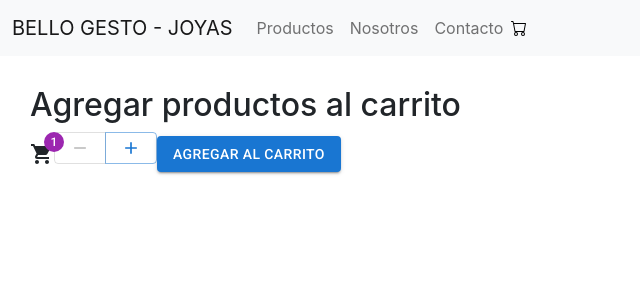
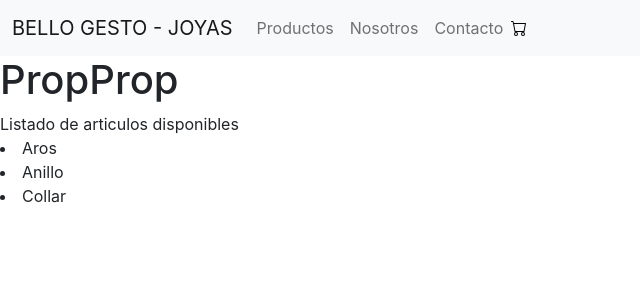
Before and after one commit to ValenzuelaManuel/belloGesto, a React (Create React App) app: page / in a window 1280 px wide. Shown: the top 300 px of the page, without its empty margins (0-640 px from the left). Built offline with nearby package versions, Linux system fonts and the light colour scheme.

Commit message:
Incluyo PROPS para desafio LANDING

```diff
--- a/src/App.js
+++ b/src/App.js
@@ -2,13 +2,14 @@ import './App.css';
 import ItemListContainer from './components/ItemListContainer';
 import NavBar from './components/NavBar';
 
-function App() {
+export default function App({props}) {
+  const productos = ["Aros", "Anillo", "Collar"]
   return (
     <div>
       <NavBar/>
-      <ItemListContainer/>
+      <h1>PropProp</h1>
+      <span>{props}</span>
+      <ItemListContainer items={productos}/>
     </div>
   );
 }
-
-export default App;
--- a/src/components/ItemListContainer.js
+++ b/src/components/ItemListContainer.js
@@ -1,8 +1,16 @@
 import React from "react";
 import ItemCount from "./ItemCount";
 
-export default function ItemListContainer () {
-    return (
-        <ItemCount initial={1} stockInicial={5} />
-    )
+export default function ItemListContainer (props) {
+    const {items} = props;
+
+    return <div>
+        {items.map((productoUnitario) => {
+      return(
+        <li>
+          {productoUnitario}
+        </li>
+      )
+    })}
+    </div>
 }
--- a/src/index.js
+++ b/src/index.js
@@ -6,6 +6,6 @@ import App from './App';
 const root = ReactDOM.createRoot(document.getElementById('root'));
 root.render(
   <React.StrictMode>
-    <App />
+    <App props={"Listado de articulos disponibles"} />
   </React.StrictMode>
 );
```
